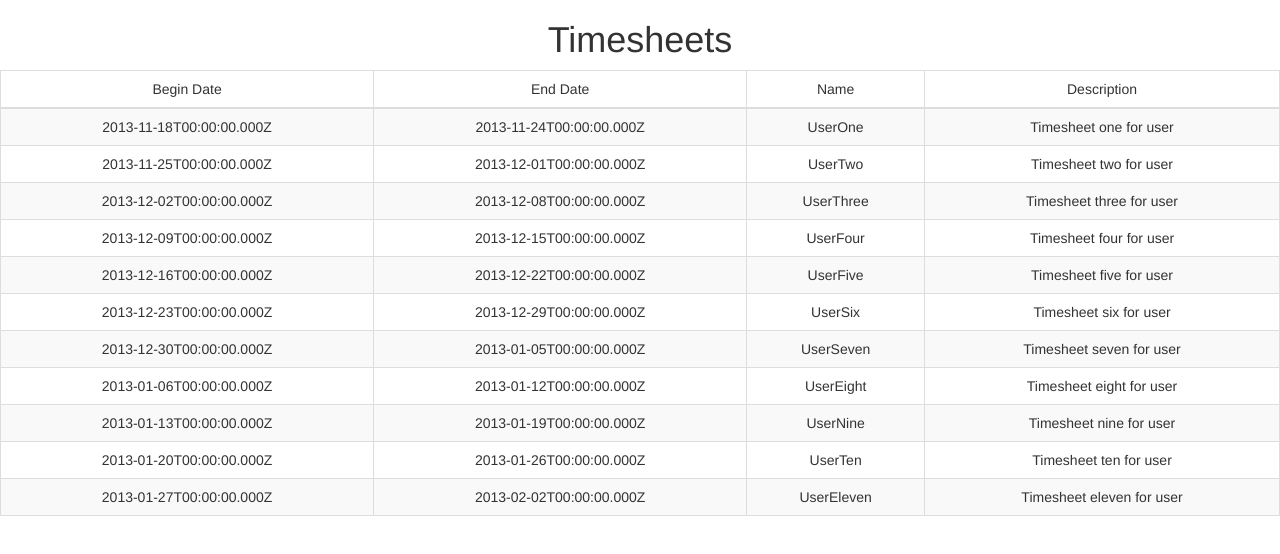
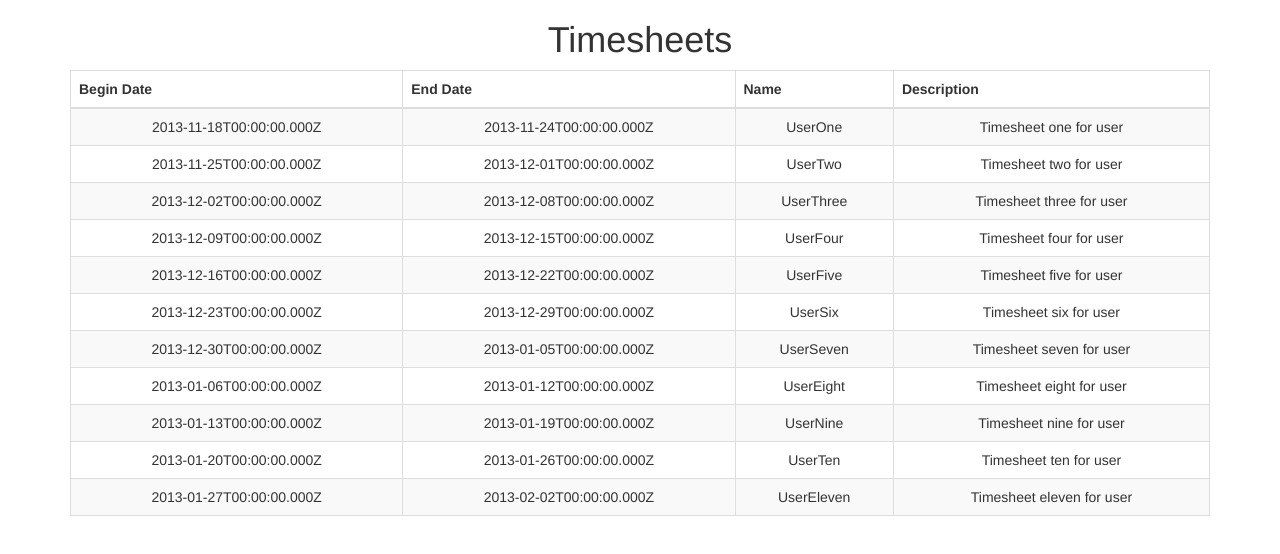
Before and after one commit to improving-minnesota/react-redux-timesheet, a React (Create React App) app: page / in a window 1280 px wide. Shown: the top 554 px of the page. Built offline with nearby package versions, Linux system fonts and the light colour scheme.

Commit message:
Update labs

```diff
--- a/src/App.js
+++ b/src/App.js
@@ -8,7 +8,9 @@ class App extends React.Component {
   render() {
     return (
       <div className="App">
-        <Timesheets/>
+        <div className="container">
+          <Timesheets/>
+        </div>
       </div>
     );
   }
--- a/src/projects/ProjectTable.js
+++ b/src/projects/ProjectTable.js
@@ -11,8 +11,8 @@ class ProjectTable extends Component {
       <Table bordered striped>
         <thead>
           <tr>
-            <td>Name</td>
-            <td>Description</td>
+            <th>Name</th>
+            <th>Description</th>
           </tr>
         </thead>
         <tbody>
--- a/src/timesheets/TimesheetTable.js
+++ b/src/timesheets/TimesheetTable.js
@@ -11,10 +11,10 @@ class TimesheetTable extends React.Component {
       <Table bordered striped>
         <thead>
           <tr>
-            <td>Begin Date</td>
-            <td>End Date</td>
-            <td>Name</td>
-            <td>Description</td>
+            <th>Begin Date</th>
+            <th>End Date</th>
+            <th>Name</th>
+            <th>Description</th>
           </tr>
         </thead>
         <tbody>
```
